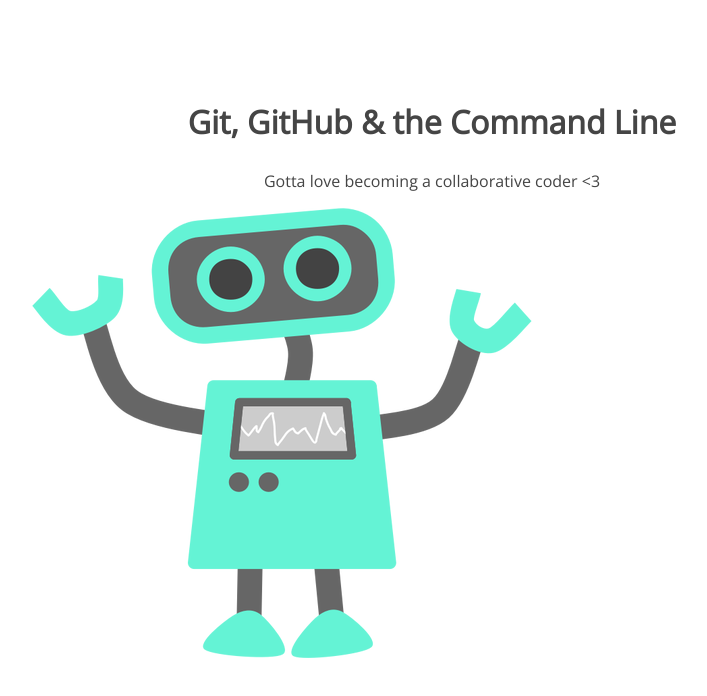
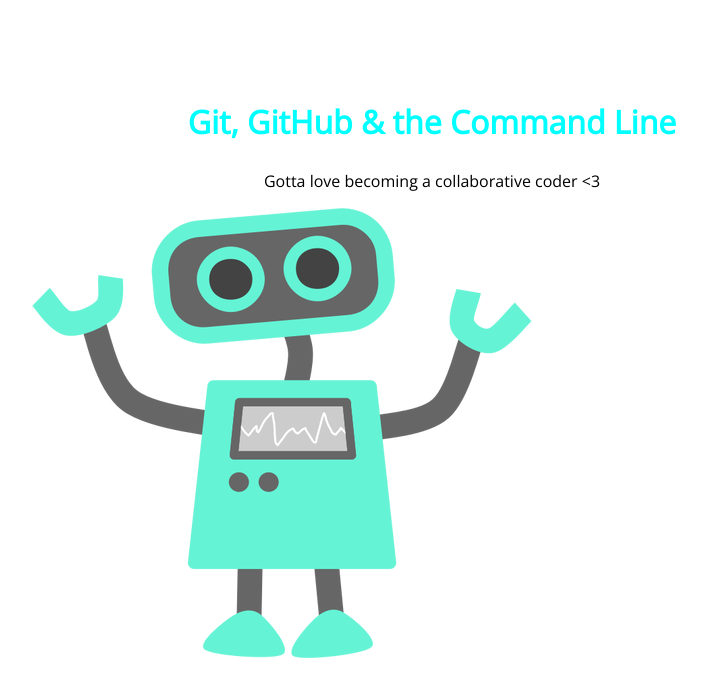
Before and after one commit to mcoffee88/105-project, a plain HTML site: page index.html in a window 1280 px wide. Shown: the whole page, without its empty margins (208-915 px from the left). Drawn offline with nearby package versions, Linux system fonts and the light colour scheme.

Commit message:
change color of H1 header font from #454545 to #00ffff

```diff
--- a/css/style.css
+++ b/css/style.css
@@ -5,11 +5,12 @@ section {
 section h1,
 section p {
 	text-align: center;
-	color: #454545;
+	color: #4545454;
 }
 section h1 {
 	font: 32px 'Open Sans';
 	font-weight: bold;
+	color: #00ffff;
 }
 section p {
 	font: 16px 'Open Sans';
```
